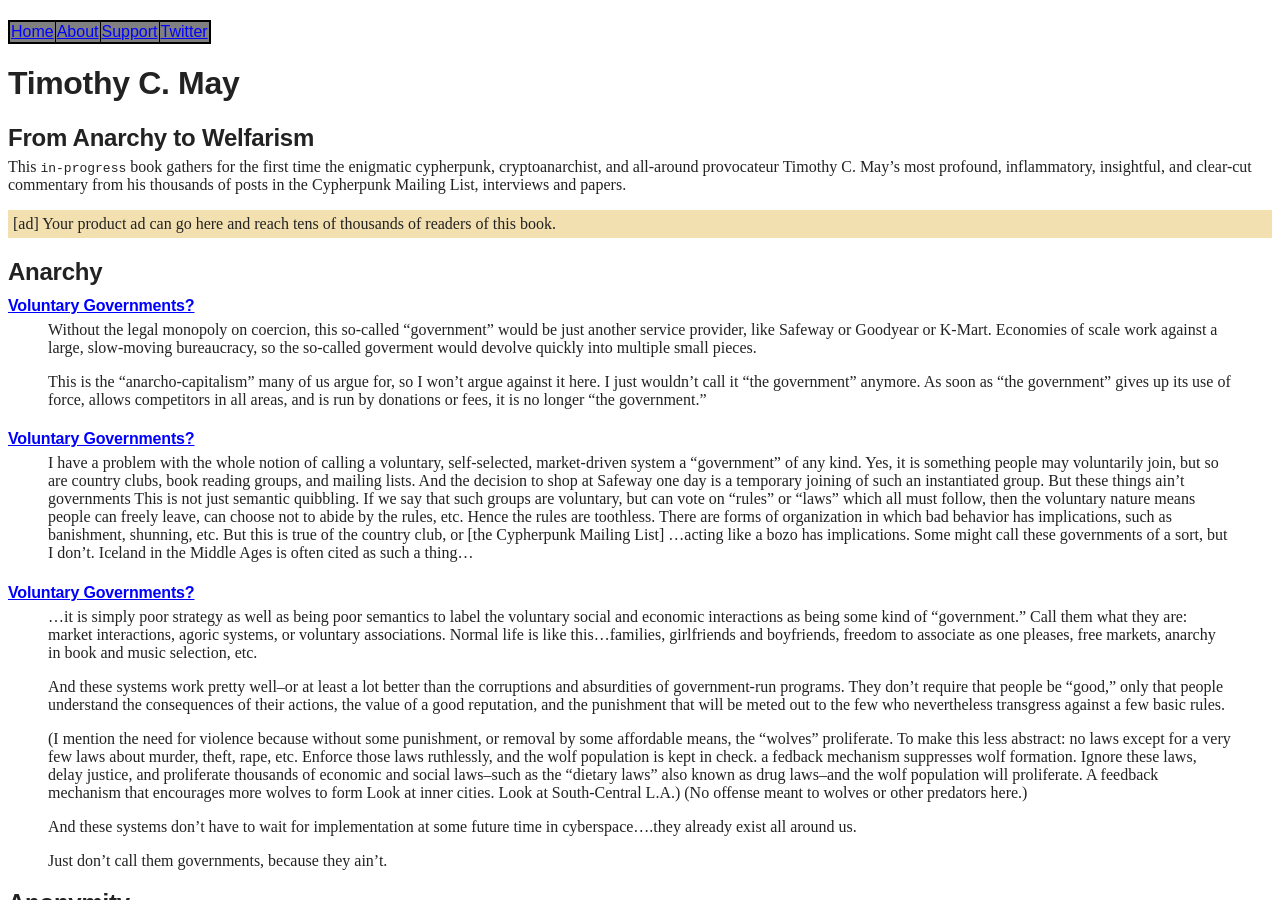
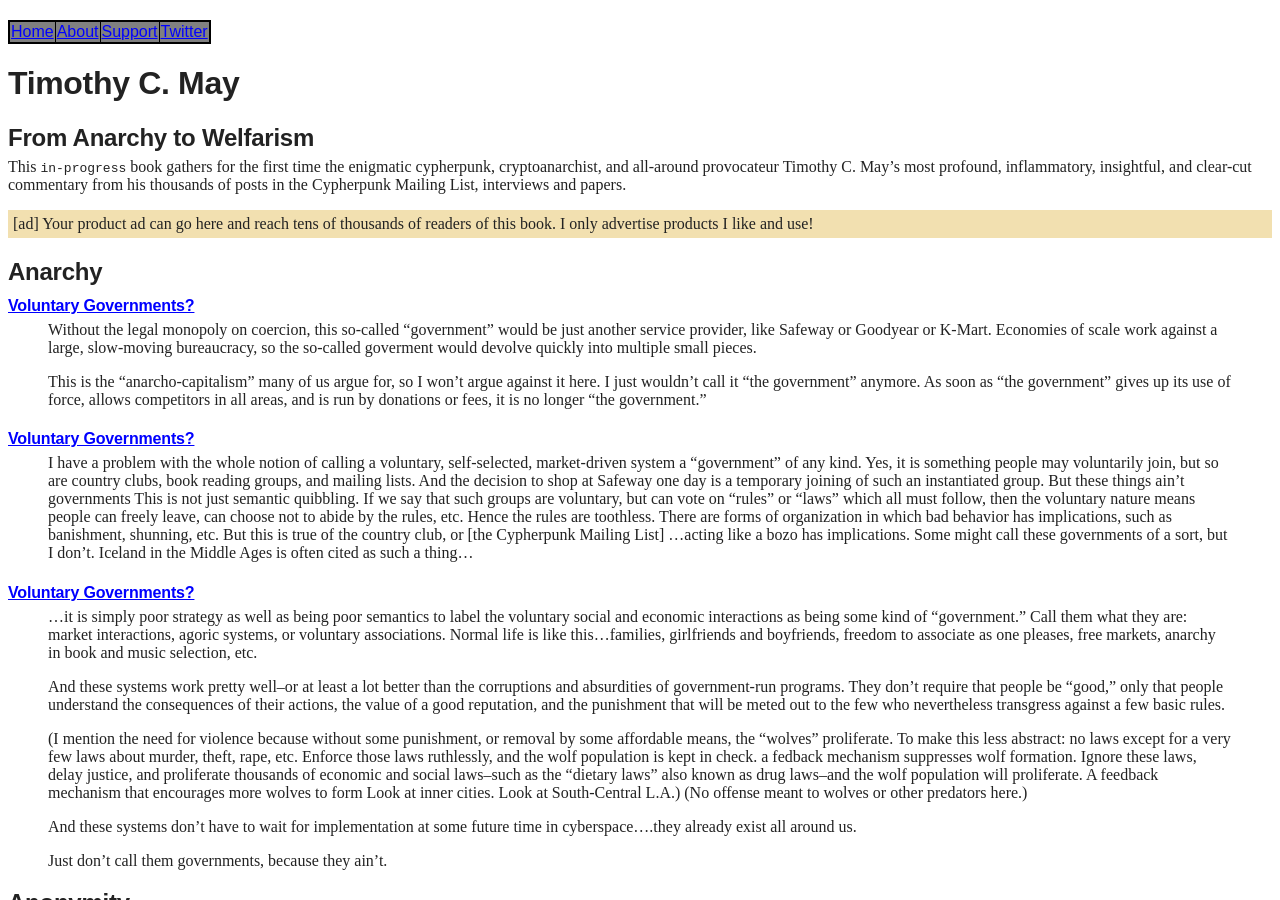
Before and after one commit to wakgill/deryk, a Jekyll site: the page built from tcm.md, in a window 1280 px wide and 900 px high. Built offline with Jekyll 4.4.1, drawn with Linux system fonts in a browser that asks for light colours.

Commit message:
Update tcm.md

```diff
--- a/tcm.md
+++ b/tcm.md
@@ -11,7 +11,7 @@ image: https://raw.githubusercontent.com/wakgill/deryk/main/assets/img/tmc.png
 This <code>in-progress</code> book gathers for the first time the enigmatic cypherpunk, cryptoanarchist, and all-around provocateur Timothy C. May’s most profound, inflammatory, insightful, and clear-cut commentary from his thousands of posts in the Cypherpunk Mailing List, interviews and papers.
 
 <div style="margin-bottom:15px;background: #f2e0b0;padding: 5px;">
-[ad] Your product ad can go here and reach tens of thousands of readers of this book.
+[ad] Your product ad can go here and reach tens of thousands of readers of this book. I only advertise products I like and use!
 </div>
 
 ## Anarchy
```
